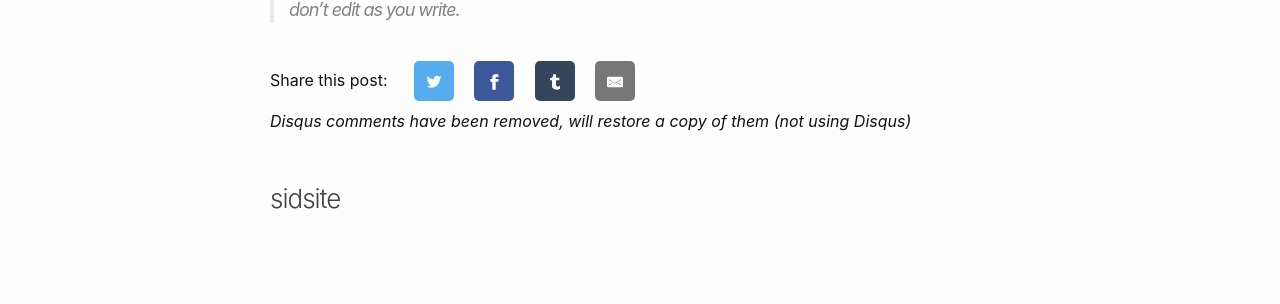
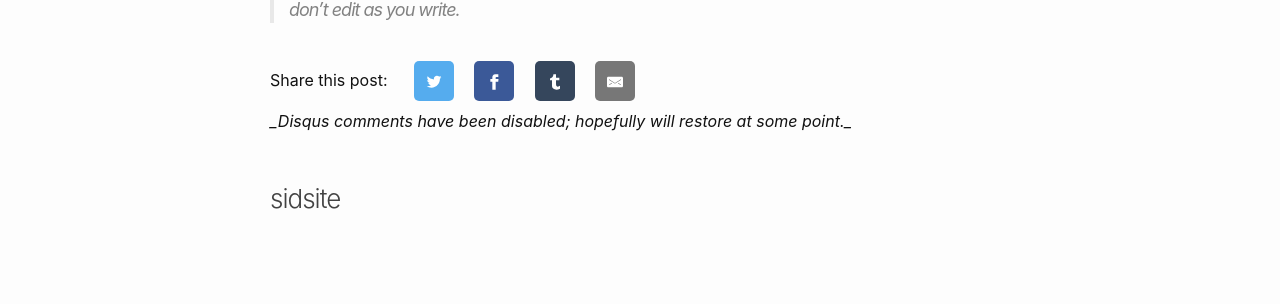
Before and after one commit to sradc/sradc.github.io, a Jekyll site: the page built from _posts/2020-11-23-write-on.md, in a window 1280 px wide. Shown: the part 324-628 px from the top of the page. Built offline with Jekyll 4.4.1, drawn with Linux system fonts in a browser that asks for light colours.

Commit message:
updated disqus comments notice

```diff
--- a/_layouts/post.html
+++ b/_layouts/post.html
@@ -29,7 +29,7 @@ layout: default
 
   {%- include share.html -%}
 
-  <p><em>Disqus comments have been removed, will restore a copy of them (not using Disqus)</em></p>
+  <p><em>_Disqus comments have been disabled; hopefully will restore at some point._</em></p>
 
   <br>
 
```
